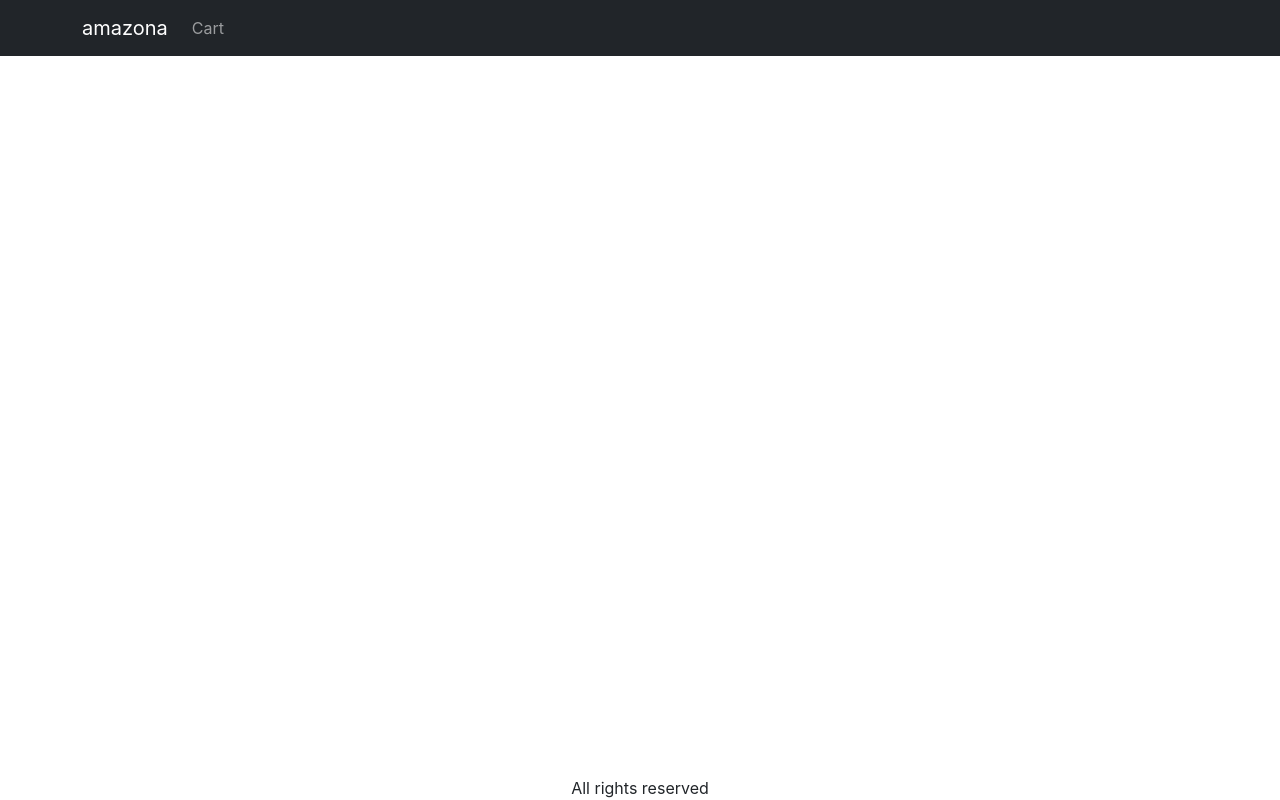
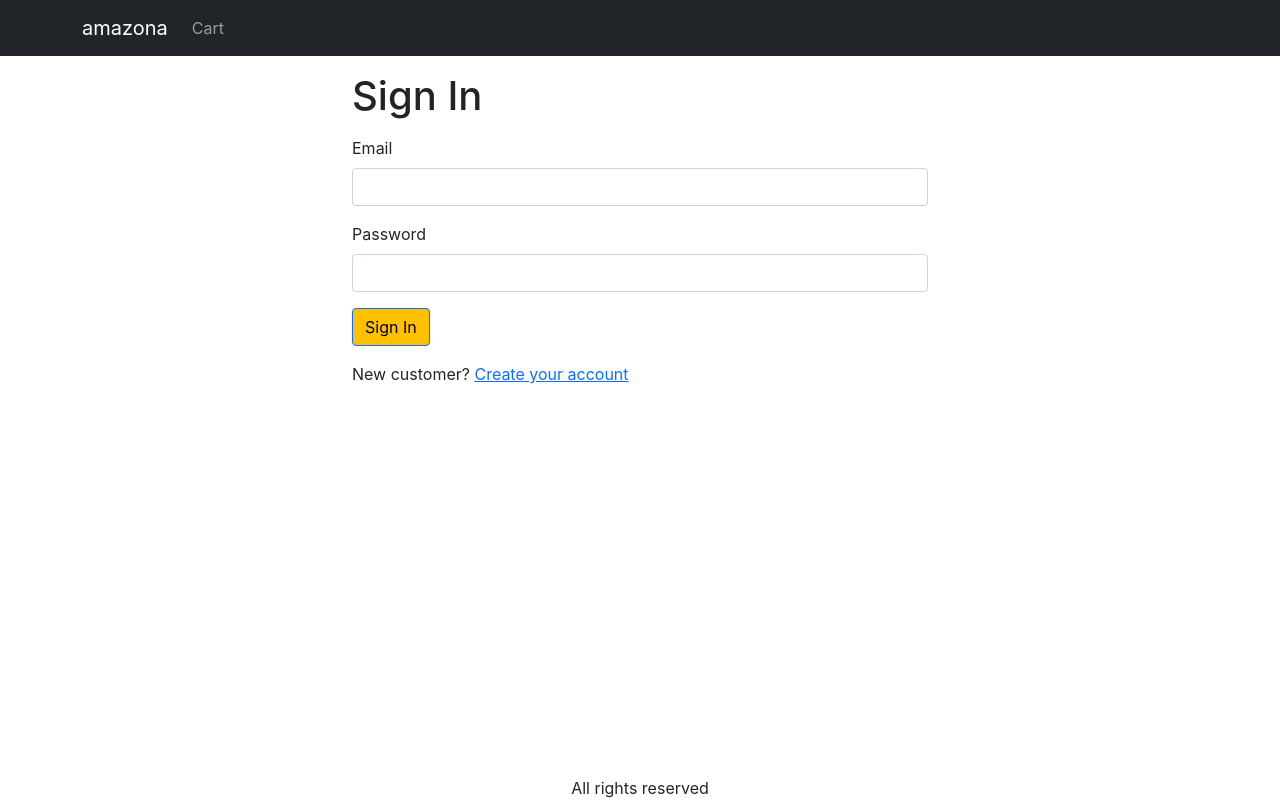
Before and after one commit to myaserkhan/MERN-E_Commerce, a React (Create React App) app in the folder frontend/: page /signin in a window 1280 px wide. Built offline with nearby package versions, Linux system fonts and the light colour scheme.

Commit message:
Create a sign-in screen

```diff
--- a/frontend/src/App.js
+++ b/frontend/src/App.js
@@ -9,6 +9,7 @@ import { LinkContainer } from 'react-router-bootstrap';
 import { useContext } from 'react';
 import { Store } from './Store';
 import CartScreen from './screens/CartScreen';
+import SigninScreen from './screens/SigninScreen';
 
 function App() {
   const { state } = useContext(Store);
@@ -40,6 +41,7 @@ function App() {
             <Routes>
               <Route path="/product/:slug" element={<ProductScreen />} />
               <Route path="/cart" element={<CartScreen />} />
+              <Route path="/signin" element={< SigninScreen />} />
               <Route path="/" element={<HomeScreen />} />
             </Routes>
           </Container>
--- a/frontend/src/index.css
+++ b/frontend/src/index.css
@@ -51,3 +51,6 @@ main {
 .img-thumbnail {
   height: 80px;
 }
+.small-container {
+  max-width: 600px;
+}
--- /dev/null
+++ b/frontend/src/screens/SigninScreen.js
@@ -0,0 +1,38 @@
+import { Link, useLocation } from "react-router-dom";
+
+import Container from 'react-bootstrap/Container';
+import Form from 'react-bootstrap/Form';
+import Button from 'react-bootstrap/Button';
+
+import { Helmet } from 'react-helmet-async';
+
+export default function SigninScreen() {
+  const { search } = useLocation()
+  const redirectInUrl = new URLSearchParams(search).get('redirect')
+  const redirect = redirectInUrl ? redirectInUrl : '/'
+  return (
+    <Container className='small-container'>
+      <Helmet>
+        <title>Sign In</title>
+      </Helmet>
+      <h1 className='my-3'>Sign In</h1>
+      <Form>
+        <Form.Group className='mb-3' controlId='email'>
+          <Form.Label>Email</Form.Label>
+          <Form.Control type='email' required />
+        </Form.Group>
+        <Form.Group className='mb-3' controlId='password'>
+          <Form.Label>Password</Form.Label>
+          <Form.Control type='password' required />
+        </Form.Group>
+        <div className='mb-3'>
+          <Button type='submit'>Sign In</Button>
+        </div>
+        <div className='mb-3'>
+          New customer?{' '}
+          <Link to={`/signup?redirect=${redirect}`}>Create your account</Link>
+        </div>
+      </Form>
+    </Container>
+  )
+}
```
Also changed, not shown: 1 other file (tests, documents, lock files or other folders).
